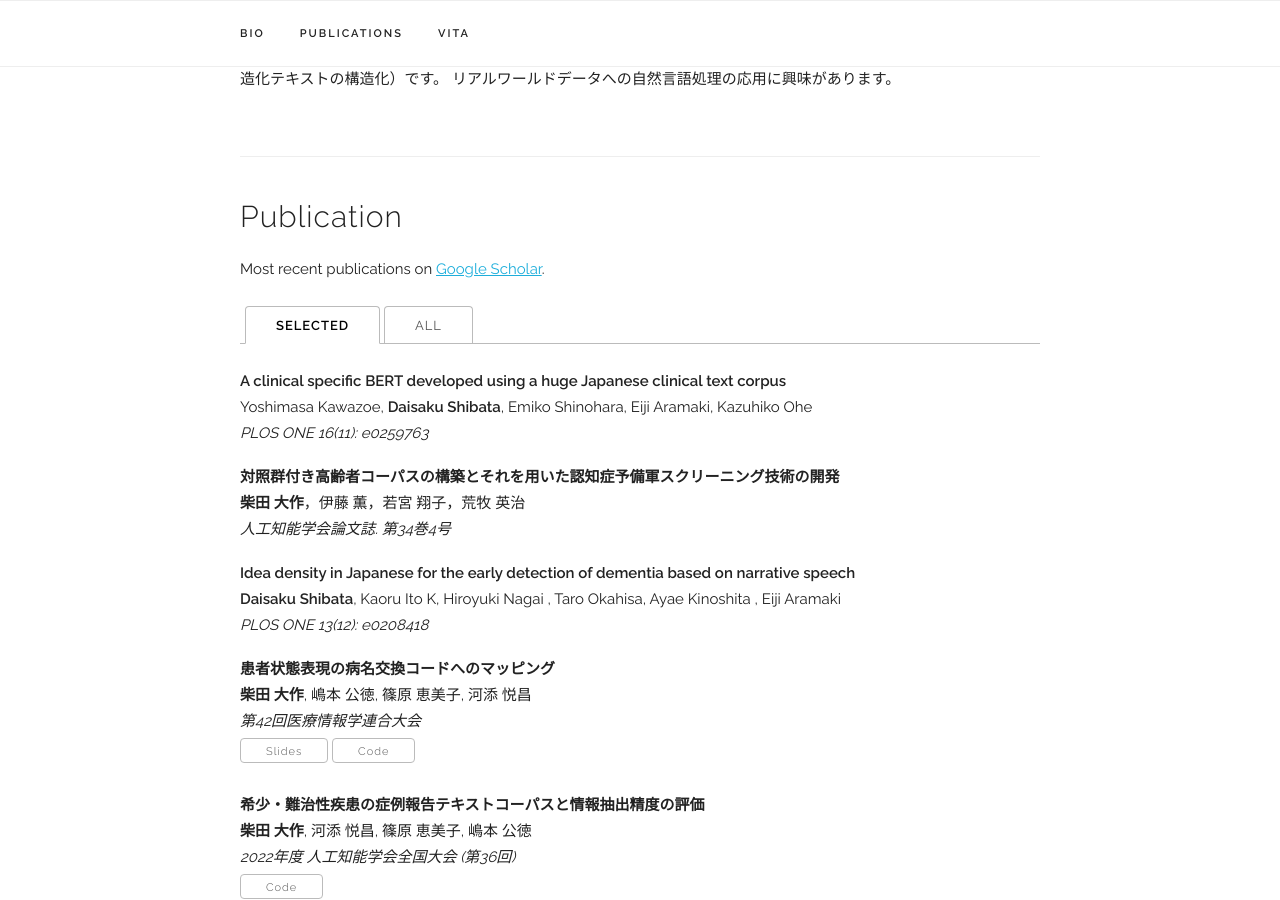
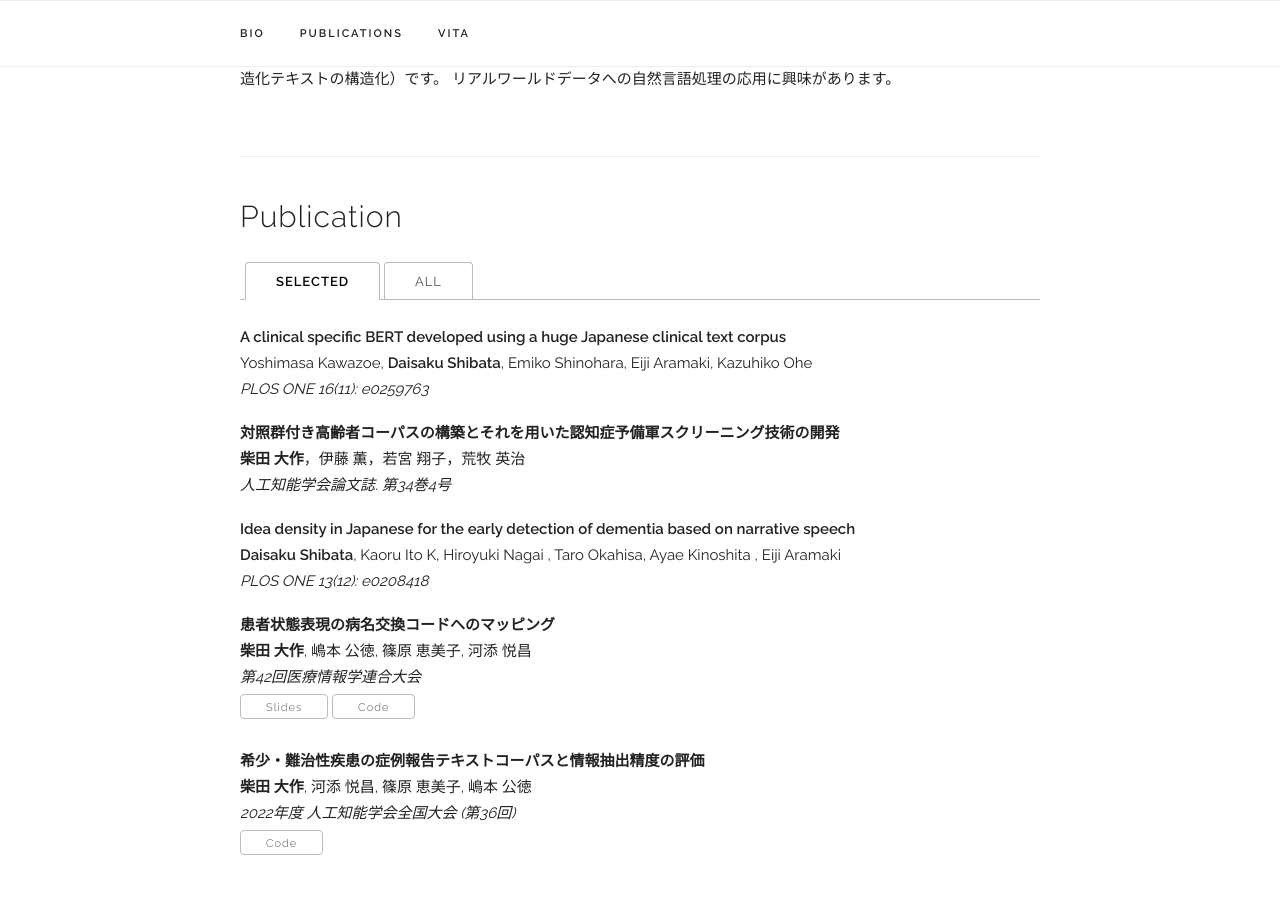
Before and after one commit to daisaku-ss/daisaku-ss.github.io, a Jekyll site: the page built from index.html, in a window 1280 px wide and 900 px high, scrolled down 442 px. Built offline with Jekyll 4.4.1, drawn with Linux system fonts in a browser that asks for light colours; some web fonts are replaced.

Commit message:
Add files via upload

```diff
--- a/index.html
+++ b/index.html
@@ -18,7 +18,7 @@
 <div class="docs-section" id="publications">
   <h4>Publication</h4>
 
-  <p>Most recent publications on <a href="{{ site.data.main_info.google_scholar }}" target="_blank">Google Scholar</a>.<br/>
+  <!--<<p>Most recent publications on <a href="{{ site.data.main_info.google_scholar }}" target="_blank">Google Scholar</a>.<br/>-->
   <!--<sup>‡</sup> indicates equal contribution.-->
   </p>
 
```
